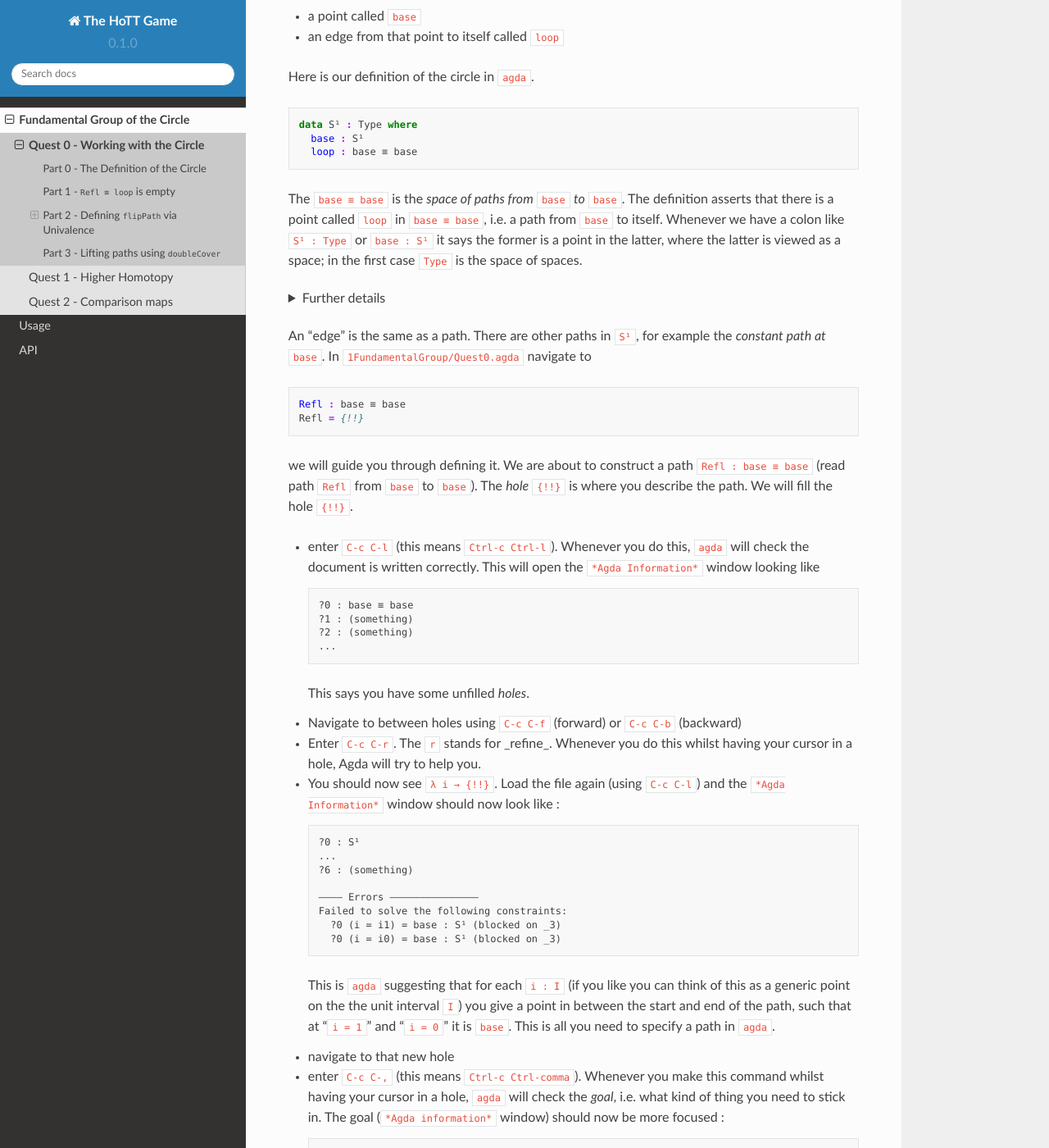
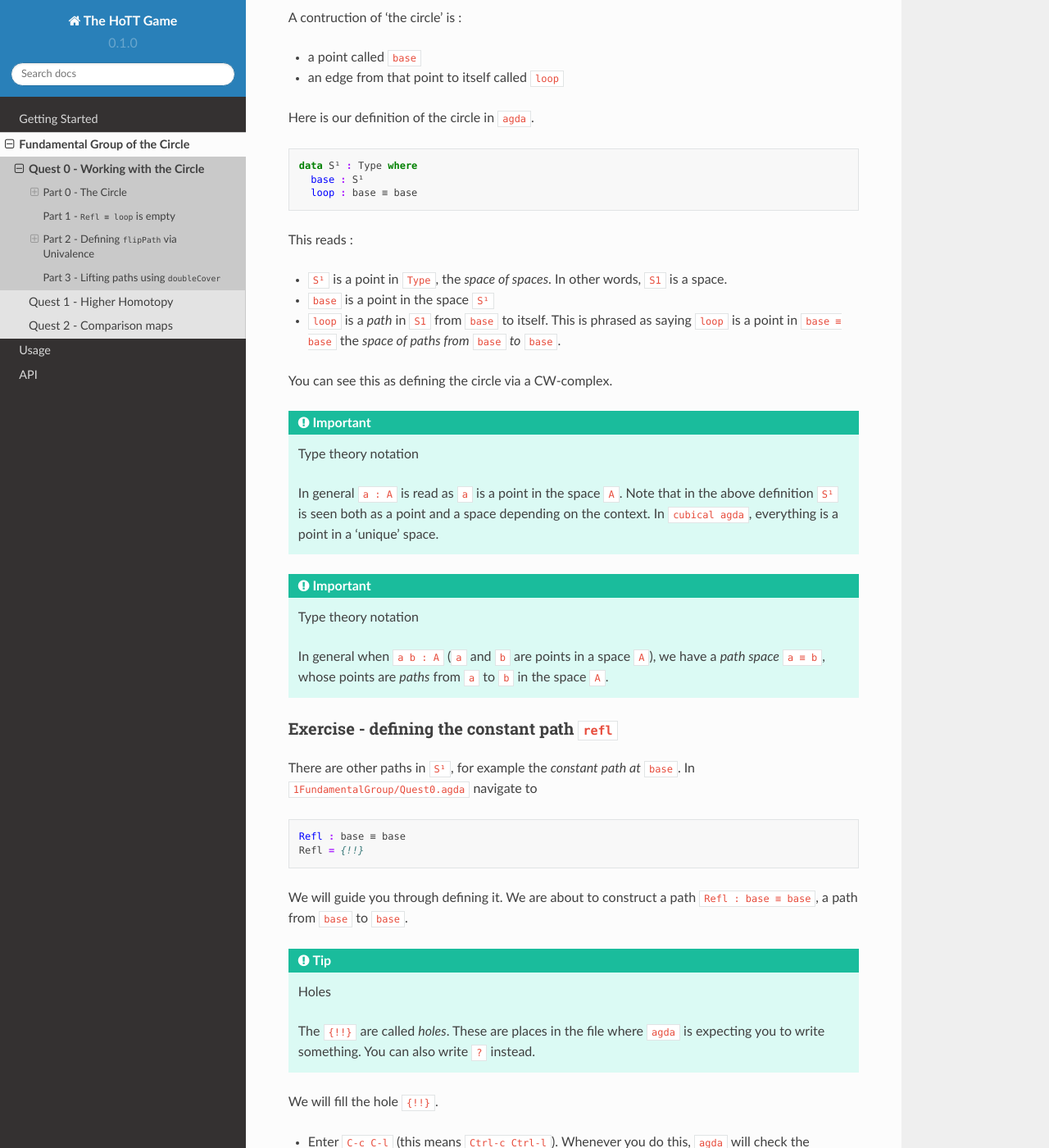
Before and after one commit to thehottgame/theHoTTGameGuide, a Sphinx documentation site: the page built from docs/source/1-fundamental-group/quest-0.rst, in a window 1280 px wide and 1400 px high, scrolled down 354 px. Shown: the whole window at 82% size. Built offline with Sphinx 7.4.7 and the Read the Docs theme 2.0.0, drawn with Linux system fonts in a browser that asks for light colours; pages that are not in the unit, such as notebooks, are missing from menus; some of the changed text lies outside the part shown.

Commit message:
Quest0 edited wrt feedback.

```diff
--- a/docs/source/1-fundamental-group/quest-0.rst
+++ b/docs/source/1-fundamental-group/quest-0.rst
@@ -6,8 +6,11 @@ Quest 0 - Working with the Circle
 
 .. _part-0:
 
-Part 0 - The Definition of the Circle
+Part 0 - The Circle
 =====================================
+
+Theory - Definition of the Circle
+------------------------
 
 In this series of quests we will prove that the fundamental group
 of ``S¹`` is ``ℤ``.
@@ -28,38 +31,37 @@ Here is our definition of the circle in ``agda``.
      base : S¹
      loop : base ≡ base
 
-The ``base ≡ base`` is the *space of paths from* ``base`` *to* ``base``.
-The definition asserts that there is a point called ``loop``
-in ``base ≡ base``, i.e. a path from ``base`` to itself.
-Whenever we have a colon like ``S¹ : Type`` or ``base : S¹``
-it says the former is a point in the latter,
-where the latter is viewed as a space;
-in the first case ``Type`` is the space of spaces.
+This reads :
 
-.. raw:: html
+* ``S¹`` is a point in ``Type``, the *space of spaces*.
+  In other words, ``S1`` is a space.
+* ``base`` is a point in the space ``S¹``
+* ``loop`` is a *path* in ``S1`` from ``base`` to itself.
+  This is phrased as saying ``loop`` is a point in ``base ≡ base``
+  the *space of paths from* ``base`` *to* ``base``.
 
-   <p>
-   <details>
-   <summary>Further details</summary>
+You can see this as defining the circle via a CW-complex.
 
-This is called a *higher inductive type* (HIT), which generally
-follows the format of
+.. important:: Type theory notation
 
-* ``data``
-* the name of the HIT - in our case ``S¹``
-* the *type* of the HIT, in our case ``Type``
-* ``where`` followed by
-* the *constructors* of the HIT, in our case ``base`` and ``loop``,
-  which we will think of as vertices, edges, surfaces, and so on.
+   In general ``a : A`` is read as ``a`` is a point
+   in the space ``A``.
+   Note that in the above definition ``S¹`` is seen
+   both as a point and a space depending on the context.
+   In ``cubical agda``,
+   everything is a point in a 'unique' space.
 
-You can think of these as CW-complexes.
+.. important:: Type theory notation
 
-.. raw:: html
+   In general when ``a b : A``
+   (``a`` and ``b`` are points in a space ``A``),
+   we have a *path space* ``a ≡ b``,
+   whose points are *paths* from
+   ``a`` to ``b`` in the space ``A``.
 
-   </details>
-   </p>
+Exercise - defining the constant path ``refl``
+----------------------------------------------
 
-An "edge" is the same as a path.
 There are other paths in ``S¹``,
 for example the *constant path at* ``base``.
 In ``1FundamentalGroup/Quest0.agda`` navigate to
@@ -69,14 +71,22 @@ In ``1FundamentalGroup/Quest0.agda`` navigate to
    Refl : base ≡ base
    Refl = {!!}
 
-we will guide you through defining it.
-We are about to construct a path ``Refl : base ≡ base``
-(read path ``Refl`` from ``base`` to ``base``).
-The *hole* ``{!!}`` is where you describe the path.
+We will guide you through defining it.
+We are about to construct a path ``Refl : base ≡ base``,
+a path from ``base`` to ``base``.
+
+.. tip:: Holes
+
+   The ``{!!}`` are called *holes*.
+   These are places in the file where ``agda`` is expecting
+   you to write something.
+   You can also write ``?`` instead.
+
 We will fill the hole ``{!!}``.
 
-* enter ``C-c C-l`` (this means ``Ctrl-c Ctrl-l``).
+* Enter ``C-c C-l`` (this means ``Ctrl-c Ctrl-l``).
   Whenever you do this, ``agda`` will check the document is written correctly.
+  We say ``agda`` *compiles* the file.
   This will open the ``*Agda Information*`` window looking like
 
   .. code-block::
@@ -86,13 +96,32 @@ We will fill the hole ``{!!}``.
      ?2 : (something)
      ...
 
-  This says you have some unfilled *holes*.
+  This is the list of unfilled holes that are in your file currently.
+  You should see that the holes in the file have changed in appearance,
+  for example :
+
+  .. code-block:: agda
+
+     Refl : base ≡ base
+     Refl = { }0
+
+  These are what holes look like when the file is compiled.
+  The numbering is just for reference and may change upon reloading.
 * Navigate to between holes using ``C-c C-f`` (forward)
-  or ``C-c C-b`` (backward)
-* Enter ``C-c C-r``. The ``r`` stands for _refine_.
+  or ``C-c C-b`` (backward).
+
+  .. NOTE::
+
+     We have compiled a list of useful ``agda`` commands in
+     `Getting Started <getting-started>`_.
+
+* Move to the first hole, making sure your cursor is inside the hole,
+  enter ``C-c C-r``. The ``r`` stands for _refine_.
   Whenever you do this whilst having your cursor in a hole,
   Agda will try to help you.
+
 * You should now see ``λ i → {!!}``.
+  This is the ``agda`` way of writing ``i mapsto {!!}``.
   Load the file again (using ``C-c C-l``) and
   the ``*Agda Information*`` window should now look like :
 
@@ -107,18 +136,14 @@ We will fill the hole ``{!!}``.
        ?0 (i = i1) = base : S¹ (blocked on _3)
        ?0 (i = i0) = base : S¹ (blocked on _3)
 
-  This is ``agda`` suggesting that for each
-  ``i : I`` (if you like you can think of this as a generic point
-  on the the unit interval ``I``)
-  you give a point in between the start and end of the path,
-  such that at "``i = 1``" and "``i = 0``" it is ``base``.
-  This is all you need to specify a path in ``agda``.
+  Do not worry about the errors,
+  we will soon explain it.
 
-* navigate to that new hole
-* enter ``C-c C-,`` (this means ``Ctrl-c Ctrl-comma``).
+* Navigate to that new hole in ``λ i → {!!}`` and
+  enter ``C-c C-,`` (this means ``Ctrl-c Ctrl-comma``).
   Whenever you make this command whilst having your cursor in a hole,
-  ``agda`` will check the *goal*, i.e. what kind of thing you need to stick in.
-  The goal (``*Agda information*`` window) should now be more focused :
+  ``agda`` will check the *goal*, i.e. what ``agda`` is expecting in the hole.
+  The ``*Agda information*`` window should now be more focused :
 
   .. code-block::
 
@@ -130,17 +155,47 @@ We will fill the hole ``{!!}``.
      ?0 (i = i0) = base : S¹ (blocked on _3, belongs to problem 4)
      _4 := λ i → ?0 (i = i) (blocked on problem 4)
 
-* since this is the constant path, write ``base`` in the hole.
-* press ``C-c C-SPC`` to fill the hole with ``base``.
+  This says :
+
+  * ``agda`` is expecting a point in ``S1`` for this hole.
+  * you have a point ``i`` in ``I`` available to you.
+    You can think of ``I`` as the 'unit interval'
+    and ``i`` as a generic point in the interval.
+  * The point in ``S1`` that you give has to satisfy the constraints that
+    it is ``base`` when '``i = 1``' and '``i = 0``'.
+    Afterall, we are defining a path from ``base`` to itself.
+  * Don't worry about the last line.
+
+* Since ``Refl`` is meant to be the constant path at ``base``,
+  write ``base`` in the hole.
+* Press ``C-c C-SPC`` to fill the hole with ``base``.
   In general when you have some text (and your cursor) in a hole,
   doing ``C-c C-SPC`` will tell ``agda`` to replace the hole with that text.
   ``agda`` will give you an error if it can't make sense of your text.
-* the number of holes in the ``*Agda Information*``
-  window should have gone down by one,
-  this means ``agda`` has accepted what you filled this hole with.
-  Just to be sure you can also reload the ``agda`` file and check
-  that ``agda`` has no complaints.
-* if you want to play around with this you can start again
+
+  .. tip:: Filling holes
+
+     Everytime you are filling a hole,
+     it is recommended that you first write what you want to fill
+     in the hole *then* do ``C-c C-SPC``.
+     You can do it in the reverse order,
+     however the recommended order has other benefits down the line.
+
+* Load the file again (``C-c C-l``).
+  The ``*Agda Information*`` window should now look like this :
+
+  .. code-block:: agda
+
+     ?0 : Bool
+     ?1 : Bool ≅ Bool
+     ?2 : Bool ≡ Bool
+     ?3 : Type
+     ?4 : doubleCover base
+     ?5 : ⊥
+
+  The ``?0 : S1`` has disappeared.
+  This means ``agda`` has accepted what you filled this hole with.
+* If you want to play around with this you reset this question
   by replacing what you wrote with ``?`` and doing
   ``C-c C-l``.
 
--- a/docs/source/index.rst
+++ b/docs/source/index.rst
@@ -6,6 +6,7 @@ The HoTT Game Guide
 .. toctree::
    :maxdepth: 2
 
+   getting-started/index
    1-fundamental-group/index
    usage
    api
```
Also changed, not shown: docs/source/getting-started/emacs-commands.rst (added, +50 -0 lines), docs/source/getting-started/index.rst (added, +10 -0 lines).
